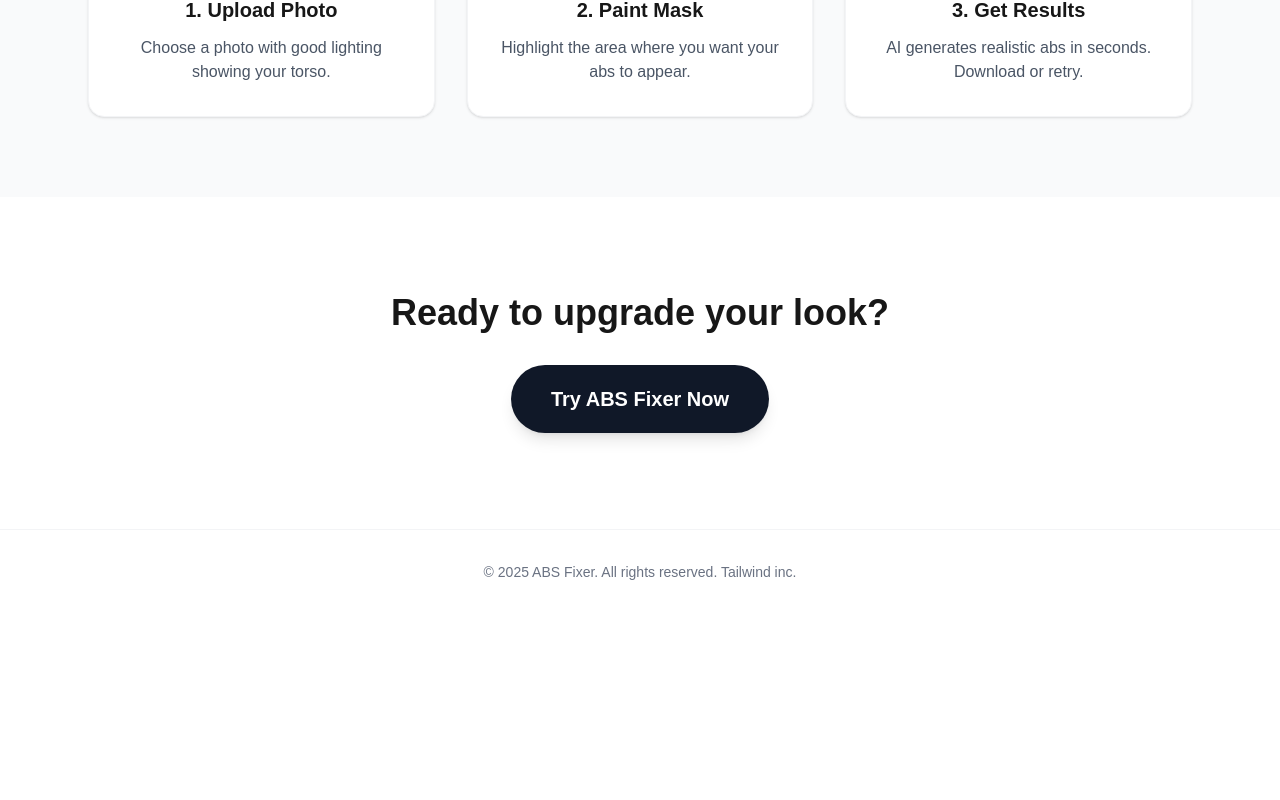
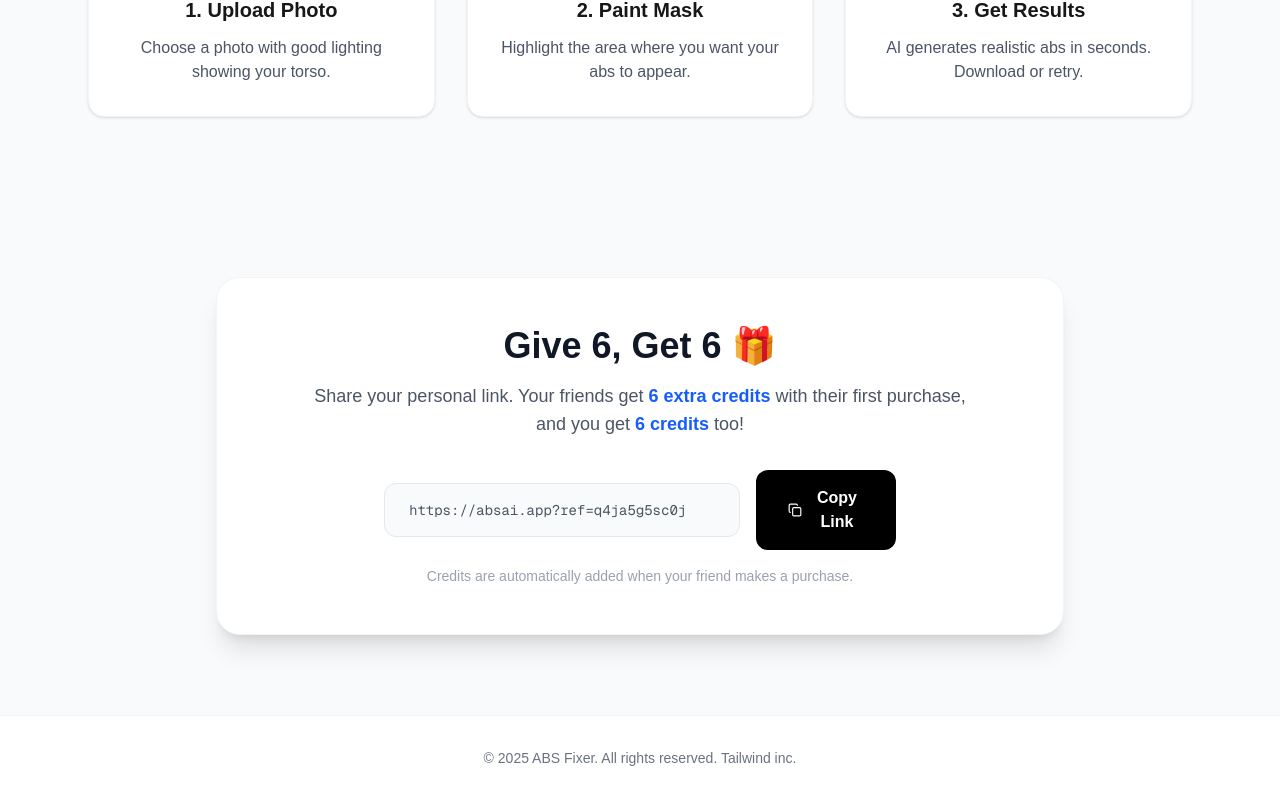
Before and after one commit to ivanshyla/abs-fixer, a Next.js app: page / in a window 1280 px wide. Shown: the part 1870-2670 px from the top of the page. Before the commit the page ends 2484 px from the top, so only its background shows below. Built offline with nearby package versions, Linux system fonts and the light colour scheme.

Commit message:
Fix: Add lucide-react, update env vars, add referral section

```diff
--- a/package.json
+++ b/package.json
@@ -25,6 +25,7 @@
     "@tensorflow/tfjs-core": "^4.22.0",
     "google-auth-library": "^9.15.1",
     "konva": "^9.3.22",
+    "lucide-react": "^0.554.0",
     "next": "15.5.0",
     "openai": "^5.16.0",
     "react": "19.1.0",
--- a/src/app/page.tsx
+++ b/src/app/page.tsx
@@ -1,5 +1,6 @@
 import Link from "next/link";
 import Image from "next/image";
+import ReferralSection from "@/components/ReferralSection";
 
 export default function LandingPage() {
     return (
@@ -95,15 +96,8 @@
                 </div>
             </section>
 
-            {/* CTA */}
-            <section className="py-24 text-center">
-                <h2 className="text-4xl font-bold mb-8">Ready to upgrade your look?</h2>
-                <Link href="/editor">
-                    <button className="px-10 py-5 bg-gray-900 text-white text-xl rounded-full font-bold hover:bg-gray-800 transition-all shadow-lg">
-                        Try ABS Fixer Now
-                    </button>
-                </Link>
-            </section>
+            {/* Referral Section */}
+            <ReferralSection />
 
             {/* Footer */}
             <footer className="py-8 border-t border-gray-100 text-center text-gray-500 text-sm">
--- /dev/null
+++ b/src/components/ReferralSection.tsx
@@ -0,0 +1,74 @@
+"use client";
+
+import { useState, useEffect } from "react";
+import { Copy, Check } from "lucide-react";
+
+export default function ReferralSection() {
+    const [referralLink, setReferralLink] = useState("");
+    const [copied, setCopied] = useState(false);
+
+    useEffect(() => {
+        // Generate or retrieve unique User ID for referrals
+        let userId = localStorage.getItem("abs_user_id");
+        if (!userId) {
+            userId = Math.random().toString(36).substring(2, 15);
+            localStorage.setItem("abs_user_id", userId);
+        }
+        setReferralLink(`https://absai.app?ref=${userId}`);
+    }, []);
+
+    const copyToClipboard = async () => {
+        try {
+            await navigator.clipboard.writeText(referralLink);
+            setCopied(true);
+            setTimeout(() => setCopied(false), 2000);
+        } catch (err) {
+            console.error("Failed to copy:", err);
+        }
+    };
+
+    return (
+        <section className="py-20 bg-gray-50">
+            <div className="max-w-4xl mx-auto px-6 text-center">
+                <div className="bg-white rounded-3xl p-8 md:p-12 shadow-xl border border-gray-100">
+                    <h2 className="text-3xl md:text-4xl font-bold mb-4 text-gray-900">
+                        Give 6, Get 6 🎁
+                    </h2>
+                    <p className="text-lg text-gray-600 mb-8 max-w-2xl mx-auto">
+                        Share your personal link. Your friends get <span className="font-semibold text-blue-600">6 extra credits</span> with their first purchase, and you get <span className="font-semibold text-blue-600">6 credits</span> too!
+                    </p>
+
+                    <div className="flex flex-col md:flex-row items-center justify-center gap-4 max-w-lg mx-auto">
+                        <div className="w-full relative">
+                            <input
+                                type="text"
+                                readOnly
+                                value={referralLink}
+                                className="w-full px-6 py-4 bg-gray-50 border border-gray-200 rounded-xl text-gray-600 font-mono text-sm focus:outline-none focus:ring-2 focus:ring-blue-500/20"
+                            />
+                        </div>
+                        <button
+                            onClick={copyToClipboard}
+                            className="w-full md:w-auto px-8 py-4 bg-black text-white rounded-xl font-semibold hover:bg-gray-800 transition-all flex items-center justify-center gap-2 min-w-[140px]"
+                        >
+                            {copied ? (
+                                <>
+                                    <Check className="w-5 h-5" />
+                                    Copied
+                                </>
+                            ) : (
+                                <>
+                                    <Copy className="w-5 h-5" />
+                                    Copy Link
+                                </>
+                            )}
+                        </button>
+                    </div>
+                    <p className="mt-4 text-sm text-gray-400">
+                        Credits are automatically added when your friend makes a purchase.
+                    </p>
+                </div>
+            </div>
+        </section>
+    );
+}
```
Also changed, not shown: 1 other file (tests, documents, lock files or other folders).
